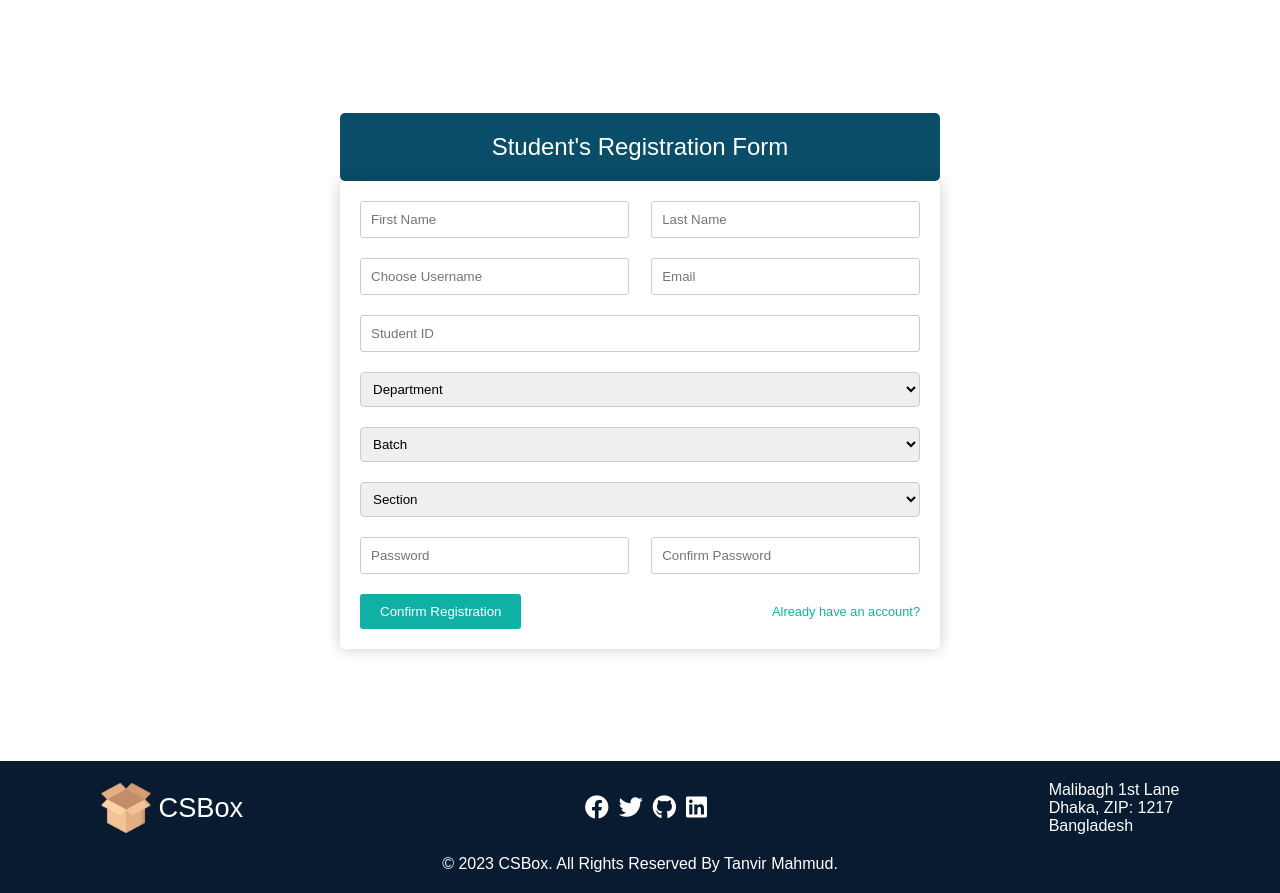
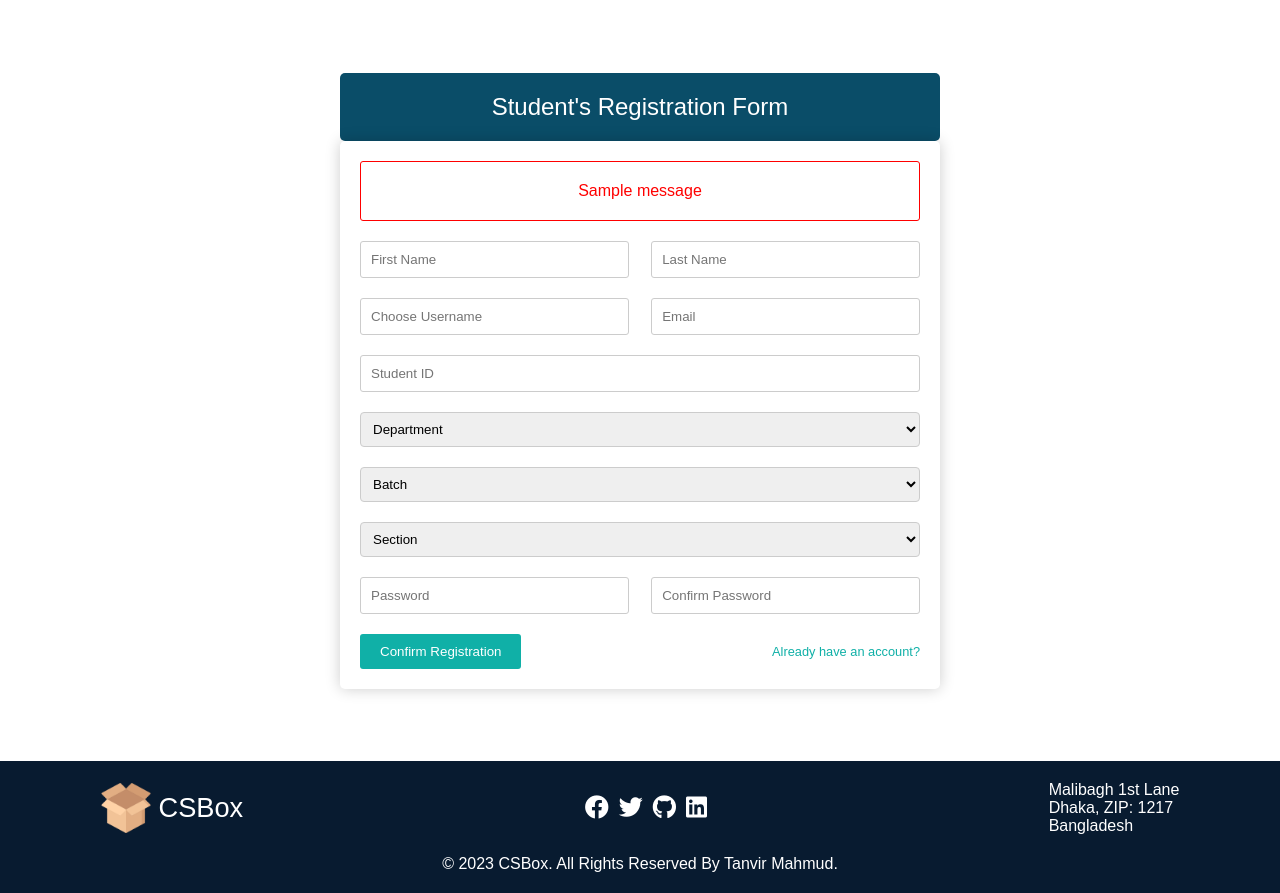
Before and after one commit to tanvirmahmud66/CSBox, a Django app: page /student_registration in a window 1280 px wide. Shown: the part 55-948 px from the top of the page. Run offline with Django 4.2, Linux system fonts and the light colour scheme; tables that the repository leaves empty hold one stand-in row (values such as "Sample post"); one stand-in notice (Sample message) is shown.

Commit message:
University Final Project CSBox

```diff
--- a/csbox/main/models.py
+++ b/csbox/main/models.py
@@ -29,7 +29,7 @@ class Batch(models.Model):
 class Section(models.Model):
     department = models.ForeignKey(Department, on_delete=models.CASCADE)
     batch = models.ForeignKey(Batch, on_delete=models.CASCADE)
-    section = models.IntegerField()
+    section = models.CharField(max_length=1)
 
     class Meta:
         verbose_name = 'section'
--- a/csbox/main/urls.py
+++ b/csbox/main/urls.py
@@ -6,5 +6,6 @@ urlpatterns = [
     path('', views.signin, name='signin'),
     path('teacher_registration', views.teacher_registration, name='teacher_registration'),
     path('student_registration', views.student_registration, name='student_registration'),
+    path('get-section/', views.get_section, name='get-section'),
     path('<str:username>/<str:teacher_id>/<str:designation>/<str:dept_id>/<str:token>/verified/', views.teacher_verified, name='teacher-verified'),
 ]
--- a/csbox/main/views.py
+++ b/csbox/main/views.py
@@ -1,6 +1,6 @@
 import uuid
 from django.shortcuts import render, redirect
-from django.http import HttpResponse
+from django.http import HttpResponse, JsonResponse
 from django.contrib.auth import authenticate, login, logout
 from django.contrib import messages
 from .models import Department, Batch, Section, Verification, TeacherProfile, StudentsProfile
@@ -136,9 +136,27 @@ def teacher_verified(request, username, teacher_id, designation, dept_id, token)
 
 #======================================================== Registration (student)
 def student_registration(request):
-    return render(request, 'student_registration.html')
+    if request.method == "POST":
+        first_name = request.POST['first_name']
+        last_name = request.POST['last_name']
+        username = request.POST['username']
+        email = request.POST['email']
+        studentId = request.POST['student_id']
 
+    all_department = Department.objects.all()
+    all_batch = Batch.objects.all()
+    return render(request, 'student_registration.html', {
+        "departments": all_department,
+        "batches": all_batch,
+    })
 
+#----------- get section ----------------
+def get_section(request):
+    department = request.GET['department']
+    batch = request.GET['batch']
+    filtered_section = Section.objects.filter(department=department, batch=batch)
+    sections = [{"value": section.id, "text": section.section} for section in filtered_section]
+    return JsonResponse(sections, safe=False)
 #============================================================================= Student Verified
 def student_verified(request):
     pass
--- a/csbox/static/css/student_registration.css
+++ b/csbox/static/css/student_registration.css
@@ -26,7 +26,18 @@ form {
     border-radius: 5px;
     box-shadow: 0px 0px 15px rgba(0, 0, 0, 0.2);
 }
-
+form .message{
+    width: 100%;
+    height: 60px;
+    padding: 10px;
+    border-radius: 3px;
+    border: 1px solid red;
+    color: red;
+    margin-bottom: 20px;
+    display: flex;
+    justify-content: center;
+    align-items: center;
+}
 .double{
     width: 100%;
     display: flex;
--- a/csbox/templates/layout.html
+++ b/csbox/templates/layout.html
@@ -13,6 +13,8 @@
     <link rel="stylesheet" href="https://fonts.googleapis.com/icon?family=Material+Icons">
     <link rel="stylesheet" href="https://use.fontawesome.com/releases/v5.15.3/css/all.css">
     <link rel="stylesheet" href="{%static 'css/layout.css'%}"/>
+
+    <script src="https://ajax.googleapis.com/ajax/libs/jquery/3.6.0/jquery.min.js"></script>
 
     <script>
         function toggleDropdown() {
--- a/csbox/templates/student_registration.html
+++ b/csbox/templates/student_registration.html
@@ -10,13 +10,58 @@
     <link rel="stylesheet" href="{%static 'css/student_registration.css'%}"/>
 {%endblock link%}
 
-{%block script%}{%endblock script%}
+{%block script%}
+<script>
+    function info(){
+        var departmentElement = document.getElementById("department")
+        var batchElement = document.getElementById("batch")
+        var sectionElement = document.getElementById("section")
+        var department = departmentElement.value
+        var batch = batchElement.value
+        console.log(department)
+        console.log(batch)
+        sectionElement.innerHTML = "<option value='' disabled selected>Section</option>";
+        var xhr = new XMLHttpRequest();
+        xhr.open("GET", "/get-section/?department=" + department + "&batch=" + batch, true);
+        xhr.setRequestHeader("Content-Type", "application/json");
+        xhr.onreadystatechange = function() {
+            if (xhr.readyState === 4 && xhr.status === 200) {
+                console.log("inside if")
+                var responses = xhr.responseText.split('\n');
+                responses.forEach(function(response) {
+                    if (response.trim() !== "") {
+                        console.log("inside inner if")
+                        var section = JSON.parse(response);
+                        console.log(section)
+                        section.forEach(function(each){
+                            var option = document.createElement("option");
+                            option.value = each.value;
+                            option.text = each.text;
+                            sectionElement.appendChild(option);
+                        })
+
+                    }
+                });
+            }
+        };
+        xhr.send();
+    }
+</script>
+{%endblock script%}
 
 {%block content%}
     <div class="wraper">
         <div class="signin-form">
             <h2>Student's Registration Form</h2>
-            <form>
+            <form method="POST">
+                {%csrf_token%}
+                {%if messages%}
+                    <div class="message">
+                        {%for each in messages%}
+                            <p>{{each}}</p>
+                        {%endfor%}
+                    </div>
+                {%endif%}
                 <div class="double">
                     <input type="text" id="first_name" name="first_name" placeholder="First Name" required>
                     <input type="text" id="last_name" name="last_name" placeholder="Last Name" required>
@@ -28,23 +73,20 @@
                 </div>
                 <input type="text" id="student_id" name="student_id" placeholder="Student ID" required>
 
-                <select name="cars" id="cars"  required>
+                <select name="department" id="department" onchange="info()"  required>
                     <option value="" disabled selected>Department</option>
-                    <option value="saab">Saab</option>
-                    <option value="mercedes">Mercedes</option>
-                    <option value="audi">Audi</option>
+                    {%for department in departments%}
+                        <option value="{{department.id}}">{{department}}</option>
+                    {%endfor%}
                 </select>
-                <select name="cars" id="cars"  required>
+                <select name="batch" id="batch" onchange="info()" required>
                     <option value="" disabled selected>Batch</option>
-                    <option value="saab">Saab</option>
-                    <option value="mercedes">Mercedes</option>
-                    <option value="audi">Audi</option>
+                    {%for batch in batches%}
+                    <option value="{{batch.id}}">{{batch}}</option>
+                    {%endfor%}
                 </select>
-                <select name="cars" id="cars"  required>
+                <select name="section" id="section" required>
                     <option value="" disabled selected>Section</option>
-                    <option value="saab">Saab</option>
-                    <option value="mercedes">Mercedes</option>
-                    <option value="audi">Audi</option>
                 </select>
 
                 <div class="double">
```
Also changed, not shown: csbox/main/migrations/0009_alter_section_section.py (added).
